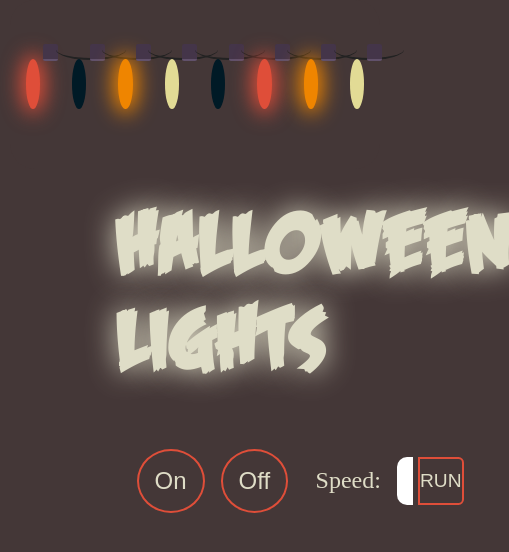
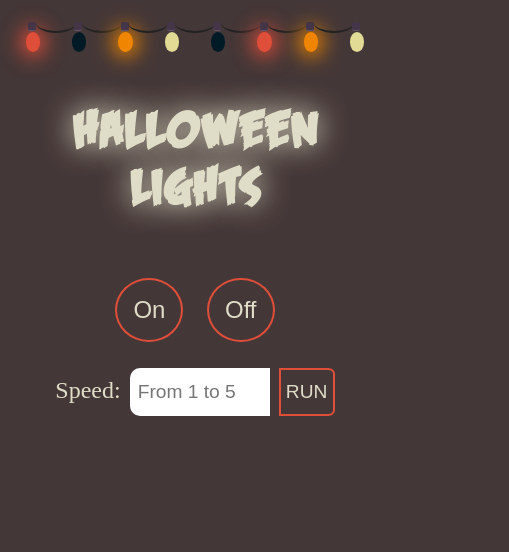
Before and after one commit to hauze-v/halloween-lights, a plain HTML site: page index.html in a window 390 px wide. Shown: the whole page, 509 px wide, since content can reach past the window. Drawn offline with Linux system fonts and the light colour scheme.

Commit message:
Made it mobile friendly

```diff
--- a/index.html
+++ b/index.html
@@ -29,9 +29,11 @@
     <div class="speed-buttons">
       <button class="toggle-button" id="On">On</button>
       <button class="toggle-button" id="Off">Off</button>
-      <label for="speed-input" class="speed-label">Speed:</label>
-      <input type="number" id="speed-input" name="quantity" min="1" max="5" value="" placeholder="From 1 to 5">
-      <input type="submit" class="run-button" name="" value="RUN" onclick="convert()">
+      <div class="speed-container">
+        <label for="speed-input" class="speed-label">Speed:</label>
+        <input type="number" id="speed-input" name="quantity" min="1" max="5" value="" placeholder="From 1 to 5">
+        <input type="submit" class="run-button" name="" value="RUN" onclick="convert()">
+      </div>
     </div>
   </div>
 
--- a/styles.css
+++ b/styles.css
@@ -2,21 +2,136 @@
   font-family: 'HW';
   src: url('fonts/feast-of-flesh-bb.regular.ttf') format('truetype')
 }
+
 * {
   box-sizing: border-box;
   margin: 0px;
   padding: 0px;
   background-color: #443737;
 }
+
+@media screen and (max-width: 417px) {
+  .controls {
+    text-align: center;
+  }
+
+  .title {
+    padding: 1rem;
+    font-size: 3rem;
+    margin-bottom: 2rem;
+    color: #dfddc7;
+    text-shadow: 0 0 30px #dfddc7;
+    font-family: "HW", sans-serif;
+    letter-spacing: 1px;
+  }
+
+  .toggle-button {
+    border: 2px solid #DF4E39;
+    padding: 1rem;
+    border-radius: 50%;
+    font-size: 1.5rem;
+    margin: 1rem auto;
+    color: #dfddc7;
+  }
+
+  #Off {
+    margin-left: 5%;
+  }
+
+  .speed-container {
+    margin-top: 10px;
+  }
+  .speed-label {
+    font-size: 1.5rem;
+    color: #dfddc7;
+  }
+
+  #speed-input {
+    height: 3rem;
+    width: 140px;
+    font-size: 1.2rem;
+    border-top-left-radius: 10px;
+    border-bottom-left-radius: 10px;
+    outline: none;
+    border: none;
+    padding: 0.5rem;
+    background-color: #ffffff;
+    margin-left: 5px;
+  }
+
+  .run-button {
+    height: 3rem;
+    width: 3.5rem;
+    color: #dfddc7;
+    font-size: 1.2rem;
+    border-top-right-radius: 12%;
+    border-bottom-right-radius: 12%;
+    border: 2px solid #DF4E39;
+    margin-left: 5px;
+  }
+
+  /* --- Main section styles (lights) --- */
+  .main {
+    border-radius: 25px;
+    width: 95vw;
+    height: 10vh;
+    margin: 0 auto;
+    display: flex;
+    justify-content: center;
+    align-items: center;
+  }
+
+  .circle {
+    display: flex;
+    margin: 0 1rem;
+    border-radius: 50%;
+    height: 20px;
+    width: 20px;
+    background: rgba(0, 0, 0, 0.3);
+    position: relative;
+    transition: 1s all ease;
+  }
+
+  .circle:before {
+    position: absolute;
+    content: '';
+    height: 8px;
+    width: 8px;
+    left: 2.25px;
+    top: -10px;
+    margin: 0;
+    padding: 0;
+    display: inline-block;
+    border-radius: 2px;
+    background: rgb(68, 53, 73);
+    border-bottom: 1px solid rgb(97, 81, 107);
+  }
+
+  .circle:after {
+    position: absolute;
+    content: "";
+    top: -20px;
+    left: 10px;
+    width: 40px;
+    height: 18.6666666667px;
+    border-bottom: 2px solid #222;
+    border-radius: 50%;
+  }
+
+  .circle:last-child::after {
+    content: '';
+    position: absolute;
+    border: none;
+  }
+}
+
+@media screen and (min-width: 750px) {
   .controls {
     max-width: 50%;
     margin: 2% auto;
     text-align: center;
   }
-.speed-buttons {
-  display: flex;
-  align-items: center;
-}
+
   .title {
     padding: 1rem;
     font-size: 5rem;
@@ -24,7 +139,14 @@
     color: #dfddc7;
     text-shadow: 0 0 30px #dfddc7;
     font-family: "HW", sans-serif;
+    letter-spacing: 1px;
   }
+
+  .speed-buttons {
+    display: flex;
+    align-items: center;
+  }
+
   .toggle-button {
     border: 2px solid #DF4E39;
     padding: 1rem;
@@ -33,18 +155,22 @@
     margin: 1rem 0.5rem;
     color: #dfddc7;
   }
+
   #On {
     margin-left: 20%;
   }
+
   .speed-label {
     margin-right: 1rem;
     margin-left: 10%;
     font-size: 1.5rem;
     color: #dfddc7;
   }
+
   #speed-input {
     height: 3rem;
-  width: 20%;
+    width: 35%;
+    font-size: 1.2rem;
     border-top-left-radius: 10px;
     border-bottom-left-radius: 10px;
     outline: none;
@@ -53,6 +179,7 @@
     background-color: #ffffff;
 
   }
+
   .run-button {
     height: 3rem;
     width: 3.5rem;
@@ -64,36 +191,29 @@
     margin-left: 5px;
     margin-right: 10%;
   }
-.run-button:hover,
-.toggle-button:hover,
-.submit-button:active,
-.toggle-button:active {
-  outline: none;
-  cursor: pointer;
-  transition: 0.5s ease;
-  background:  #EF8500;
-}
 
   /* --- Main section styles (lights) --- */
   .main {
     border-radius: 25px;
     width: 95vw;
-  height: 20vh;
+    height: 10vh;
     margin: 0 auto;
     display: flex;
     justify-content: center;
     align-items: center;
   }
+
   .circle {
     display: flex;
-  margin: 1rem;
+    margin: 0 1rem;
     border-radius: 50%;
     height: 50px;
     width: 50px;
-  background: rgba(0,0,0,0.3);
+    background: rgba(0, 0, 0, 0.3);
     position: relative;
     transition: 1s all ease;
   }
+
   .circle:before {
     position: absolute;
     content: '';
@@ -105,9 +225,10 @@
     padding: 0;
     display: inline-block;
     border-radius: 2px;
-  background: rgb(68,53,73);
-  border-bottom: 2px solid rgb(97,81,107);
+    background: rgb(68, 53, 73);
+    border-bottom: 2px solid rgb(97, 81, 107);
   }
+
   .circle:after {
     position: absolute;
     content: "";
@@ -115,28 +236,44 @@
     left: 30px;
     width: 70px;
     height: 18.6666666667px;
-  border-bottom: 2px solid #222;
+    border-bottom: 3px solid #222;
     border-radius: 50%;
   }
+
   .circle:last-child::after {
     content: '';
     position: absolute;
     border: none;
   }
+}
+
+.run-button:hover,
+.toggle-button:hover,
+.submit-button:active,
+.toggle-button:active {
+  outline: none;
+  cursor: pointer;
+  transition: 0.5s ease;
+  background: #EF8500;
+}
+
 
 /* --- Color Styles --- */
 .orange-red {
   background-color: #DF4E39;
   animation: glow-1 1s infinite;
 }
+
 .dark-blue {
   background-color: #001A26;
   animation: glow-2 1s infinite;
 }
+
 .orange {
   background-color: #EF8500;
   animation: glow-3 1s infinite;
 }
+
 .tan {
   background-color: #E2DB95;
   animation: glow-4 1s infinite;
@@ -145,40 +282,48 @@
 
 /* --- Animation key frames --- */
 @keyframes glow-1 {
+
   0%,
   100% {
     box-shadow: 0 0 20px 5px #DF4E39;
   }
+
   50% {
     box-shadow: none;
   }
 }
 
 @keyframes glow-2 {
+
   0%,
   100% {
     box-shadow: none;
   }
+
   50% {
     box-shadow: 0 0 20px 5px #001A26;
   }
 }
 
 @keyframes glow-3 {
+
   0%,
   100% {
     box-shadow: 0 0 20px 5px #EF8500;
   }
+
   50% {
     box-shadow: none;
   }
 }
 
 @keyframes glow-4 {
+
   0%,
   100% {
     box-shadow: none;
   }
+
   50% {
     box-shadow: 0 0 20px 5px #E2DB95;
   }
```
Also changed, not shown: images/bg1.jpg (added), images/bg_image.jpg (added). Lines whose indentation alone changed are shown as unchanged.
